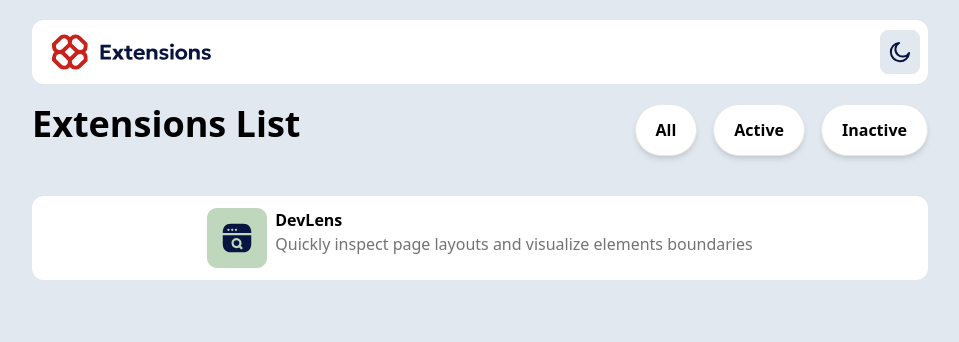
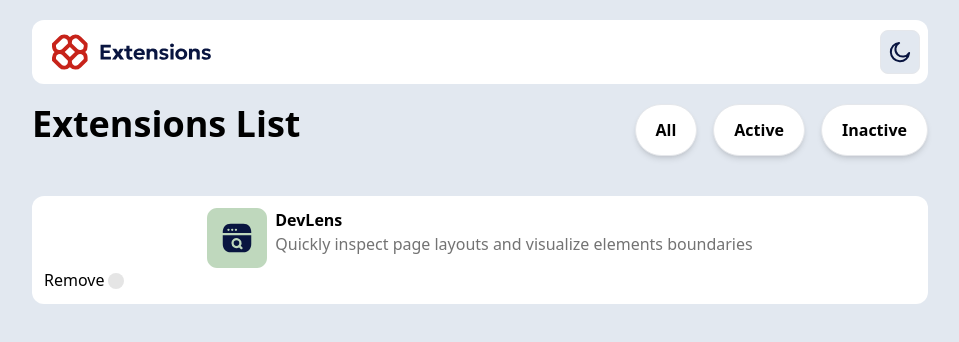
Before and after one commit to evbomwan/browser-extension-manager-ui-tailwind, a website built with Vite: page index.html in a window 1280 px wide. Shown: the whole page, without its empty margins (160-1119 px from the left). Built offline with nearby package versions, Linux system fonts and the light colour scheme.

Commit message:
update to the source code

```diff
--- a/index.html
+++ b/index.html
@@ -30,6 +30,17 @@
             </div>
         </div>
         <div>
+          <button>Remove</button>
+        <label for="check" class="cursor-pointer relative w-10 h-5 rounded-full bg-gray-300">
+  <input type="checkbox" id="check" class="sr-only peer">
+
+  <!-- knob -->
+  <span
+    class="absolute top-1 left-1 w-4 h-4 bg-neutral-200 rounded-full
+           transition-all duration-500 peer-checked:left-8 peer-checked:bg-red-700">
+  </span>
+</label>
+
 
         </div>
       </div>
```
